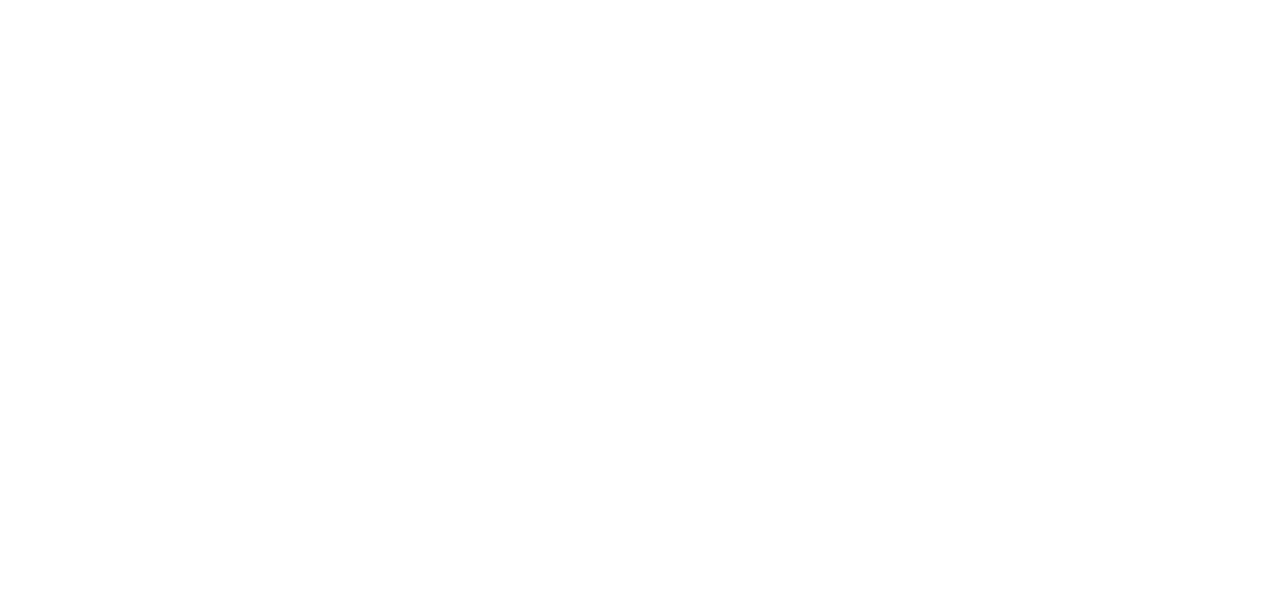
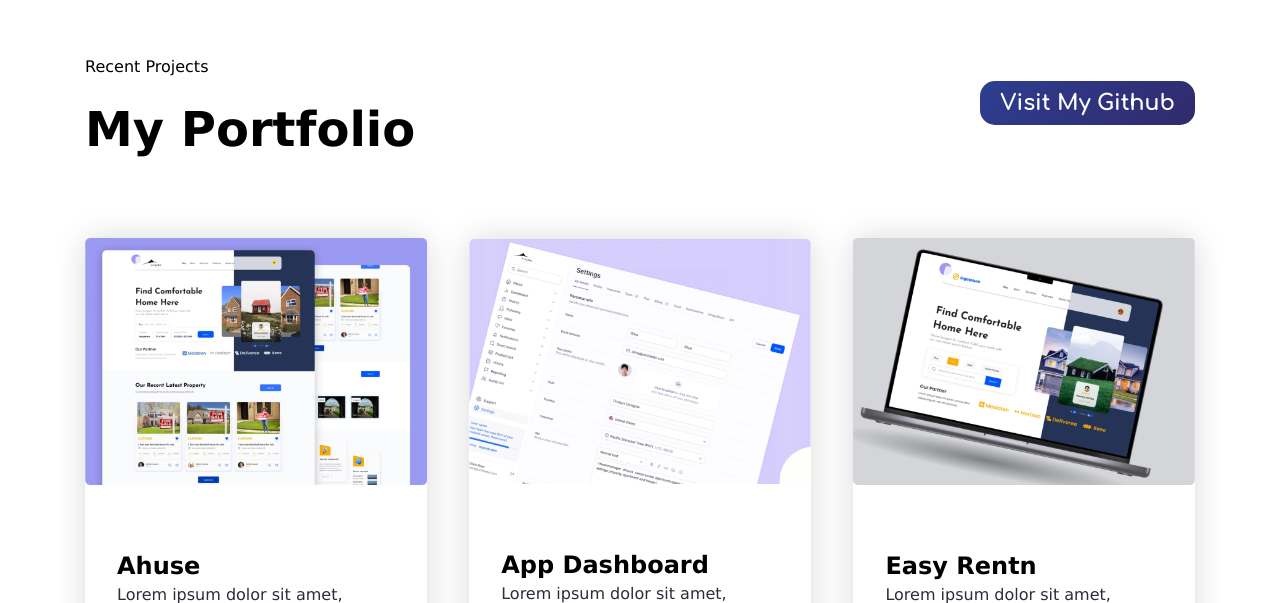
Before and after one commit to Yedukrishnaj/React-Portfolio, a React (Create React App) app: page / in a window 1280 px wide. Shown: the part 2819-3422 px from the top of the page. Before the commit the page ends 1866 px from the top, so only its background shows below. Built offline with nearby package versions, Linux system fonts and the light colour scheme.

Commit message:
Portfolio

```diff
--- a/src/App.css
+++ b/src/App.css
@@ -316,3 +316,138 @@ h3{
   line-height: 32px;
 }
 /* Skills Style Ends */
+
+/* About Us */
+
+.about--section{
+  display: grid;
+  padding: 133.3px 85.3px;
+  align-items: center;
+  gap: 114.6px;
+  grid-template-columns: repeat(2,1fr);
+}
+.about--section--img >img{
+  width: 100%;
+  height: 100%;
+}
+
+/* My Portfolio Starts */
+.portfolio--section {
+  display: flex;
+  padding: 112px 85px;
+  flex-direction: column;
+  align-items: flex-start;
+  gap: 80px;
+}
+.portfolio--container-box {
+  display: flex;
+  justify-content: space-between;
+  align-items: center;
+  width: 100%;
+}
+.portfolio--container {
+  display: flex;
+  flex-direction: column;
+  align-items: flex-start;
+  gap: 21.3px;
+}
+.portfolio--section--container {
+  display: flex;
+  align-items: center;
+  justify-content: center;
+  gap: 42.6px;
+  width: 100%;
+}
+.portfolio--section--img {
+  border-radius: 8px;
+  width: 100%;
+}
+.portfolio--section--img > img {
+  width: 100%;
+}
+.portfolio--section--card {
+  display: flex;
+  flex-direction: column;
+  align-items: flex-start;
+  gap: 32px;
+  flex: 1 0 0;
+  background: #fff;
+  box-shadow: 0 0 32px 0 rgba(0, 0, 0, 0.15);
+  cursor: pointer;
+  border-top-left-radius: 12px;
+  border-top-right-radius: 12px;
+}
+.portfolio--section--card--content {
+  display: flex;
+  padding: 32px;
+  flex-direction: column;
+  align-items: flex-start;
+  gap: 32px;
+  align-self: stretch;
+}
+.portfolio--section--title {
+  color: var(--heading-color);
+}
+.portfolio--link {
+  text-decoration: none;
+  display: flex;
+  gap: 16px;
+  border-bottom: 1.33px solid var(--primary);
+  padding-bottom: 10.6px;
+  font-weight: 600;
+}
+.portfolio--section--card:hover path {
+  stroke: #006b6a;
+}
+/* Portfolio Ends */
+
+.btn-lg{
+  color: #fff;
+  background: linear-gradient(135deg, #2d3e91, #312a6c);
+  font-family: 'Comfortaa', cursive;
+  font-size: 22px;
+  font-weight: 700;
+  padding: 10px 20px;
+  border: none;
+  border-radius: 15px;
+  overflow: hidden;
+  position: relative;
+  transition: all 0.3s cubic-bezier(0.02, 0.01, 0.47, 1);
+}
+.btn-lg:hover{
+  color: #fff;
+  border: none;
+  box-shadow: 0 0 10px rgba(0,0,0,0.3);
+  animation: rotate 0.7s ease-in-out both;
+}
+.btn-lg:before,
+.btn-lg:after{
+  content: '';
+  background: #fff;
+  width: 100px;
+  height: 100px;
+  border-radius: 50%;
+  opacity: 0;
+  transform: translate(100%, -25%) translate3d(0, 0, 0);
+  position: absolute;
+  right: 0;
+  bottom: 0;
+  z-index: -1;
+  transition: all 0.15s cubic-bezier(0.02, 0.01, 0.47, 1);
+}
+.btn-lg:hover:before,
+.btn-lg:hover:after{
+  opacity: 0.15;
+}
+.btn-lg:hover:before{ transform: translate3d(50%, 0, 0) scale(0.9); }
+.btn-lg:hover:after{ transform: translate(50%, 0) scale(1.1); }
+@keyframes rotate{
+  0%{ transform: rotate(0deg); }
+  25%{ transform: rotate(3deg); }
+  50%{ transform: rotate(-3deg); }
+  75%{ transform: rotate(1deg); }
+  100%{ transform: rotate(0deg); }
+}
+@media only screen and (max-width: 767px){
+  .btn-lg{ margin-bottom: 20px; }
+}
--- a/src/data/index.json
+++ b/src/data/index.json
@@ -24,5 +24,54 @@
       "title": "Webflow Development",
       "description": "Lorem ipsum dolor sit amet, consectetur adipiscing elit. Suspenmdisse varius eim in eros elementum tristique"
     }
+  ],
+  "portfolio": [
+    {
+      "id": "1",
+      "src": "./img/placeholder-image.png",
+      "title": "Ahuse",
+      "description": "Lorem ipsum dolor sit amet, consectetur adipiscing elit. Suspenmdisse varius eim in eros elementum tristique",
+      "link": "View In Github"
+    },
+    {
+      "id": "2",
+      "src": "./img/placeholder-image-1.png",
+      "title": "App Dashboard",
+      "description": "Lorem ipsum dolor sit amet, consectetur adipiscing elit. Suspenmdisse varius eim in eros elementum tristique",
+      "link": "View In Github"
+    },
+    {
+      "id": "3",
+      "src": "./img/placeholder-image-2.png",
+      "title": "Easy Rentn",
+      "description": "Lorem ipsum dolor sit amet, consectetur adipiscing elit. Suspenmdisse varius eim in eros elementum tristique",
+      "link": "View In Github"
+    }
+  ],
+  "testimonial": [
+    {
+      "id": "1",
+      "count": "5",
+      "src": "./img/avatar-image.png",
+      "description": "Lorem ipsum dolor sit amet, consectetur adipiscing elit. Suspenmdisse varius eim in eros elementum tristique",
+      "author_name": "Dianne Russel",
+      "author_designation": "Starbucks"
+    },
+    {
+      "id": "2",
+      "count": "5",
+      "src": "./img/avatar-image-1.png",
+      "description": "Lorem ipsum dolor sit amet, consectetur adipiscing elit. Suspenmdisse varius eim in eros elementum tristique",
+      "author_name": "Kristin Watson",
+      "author_designation": "Louis Vuitton"
+    },
+    {
+      "id": "3",
+      "count": "5",
+      "src": "./img/avatar-image-2.png",
+      "description": "Lorem ipsum dolor sit amet, consectetur adipiscing elit. Suspenmdisse varius eim in eros elementum tristique",
+      "author_name": "Kathryn Murphy",
+      "author_designation": "McDonald's"
+    }
   ]
 }
--- a/src/pages/Home/AboutMe.jsx
+++ b/src/pages/Home/AboutMe.jsx
@@ -0,0 +1,21 @@
+export default function AboutMe(){
+    return(
+        <section id="AboutMe" className="about--section">
+            <div className="about--section--img">
+                <img src="./img/about-me.png"alt="About Me"/>
+            </div>
+            <div className="hero--section--content--box about--section--box">
+                <div className="hero--section--content">
+                    <p className="section--title">About</p>
+                    <h1 className="skills-section--heading">AboutMe</h1>
+                    <p className="hero--section--description">
+                        Lorem ipsum dolor sit amet consectetur, adipisicing elit. Magni voluptatibus possimus corporis excepturi necessitatibus velit ea eius modi perferendis dignissimos veniam non temporibus doloremque soluta, ducimus recusandae. In, doloremque laborum?
+                    </p>
+                    <p className="hero--section--description">
+                        Lorem ipsum dolor sit amet consectetur, adipisicing elit. Magni voluptatibus possimus corporis excepturi necessitatibus velit ea eius modi perferendis dignissimos veniam non temporibus doloremque soluta, ducimus recusandae. In, doloremque laborum?
+                    </p>
+                    </div>
+                    </div>
+            </section>
+    );
+}
--- a/src/pages/Home/Homescreen/index.jsx
+++ b/src/pages/Home/Homescreen/index.jsx
@@ -1,10 +1,14 @@
+import AboutMe from "../AboutMe";
 import Hero from "../Hero";
+import MyPortfolio from "../MyPortfolio";
 import Skills from  "../Skills";
 export default function Home () {
     return (
         <>
         <Hero/>
         <Skills/>
+        <AboutMe/>
+        <MyPortfolio/>
         </>
     )
 }
--- /dev/null
+++ b/src/pages/Home/MyPortfolio.jsx
@@ -0,0 +1,58 @@
+import data from "../../data/index.json";
+
+export default function MyPortfolio() {
+  return (
+    <section className="portfolio--section" id="MyPortfolio">
+      <div className="portfolio--container-box">
+        <div className="portfolio--container">
+          <p className="sub--title">Recent Projects</p>
+          <h2 className="section--heading">My Portfolio</h2>
+        </div>
+        <div>
+        <div class="container">
+    <div class="row">
+        <div class="col-sm-3">
+            <a class="btn btn-lg" href="#">
+                <span>Visit My Github</span>
+            </a>
+        </div>
+    </div>
+</div>
+        </div>
+      </div>
+      <div className="portfolio--section--container">
+        {data?.portfolio?.map((item, index) => (
+          <div key={index} className="portfolio--section--card">
+            <div className="portfolio--section--img">
+              <img src={item.src} alt="Placeholder" />
+            </div>
+            <div className="portfolio--section--card--content">
+              <div>
+                <h3 className="portfolio--section--title">{item.title}</h3>
+                <p className="text-md">{item.description}</p>
+              </div>
+              <p className="text-sm portfolio--link">
+                {item.link}
+                <svg
+                  xmlns="http://www.w3.org/2000/svg"
+                  width="16"
+                  height="16"
+                  viewBox="0 0 20 19"
+                  fill="none"
+                >
+                  <path
+                    d="M4.66667 1.66675H18V15.0001M18 1.66675L2 17.6667L18 1.66675Z"
+                    stroke="currentColor"
+                    stroke-width="2.66667"
+                    stroke-linecap="round"
+                    stroke-linejoin="round"
+                  />
+                </svg>
+              </p>
+            </div>
+          </div>
+        ))}
+      </div>
+    </section>
+  );
+}
```
Also changed, not shown: src/pages/Home/Portfolio.jsx (deleted). Lines whose indentation alone changed are shown as unchanged.
